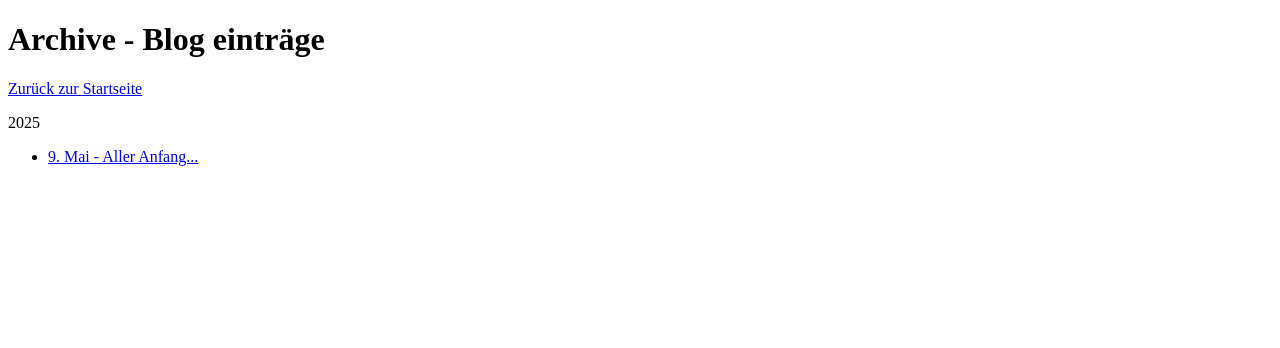
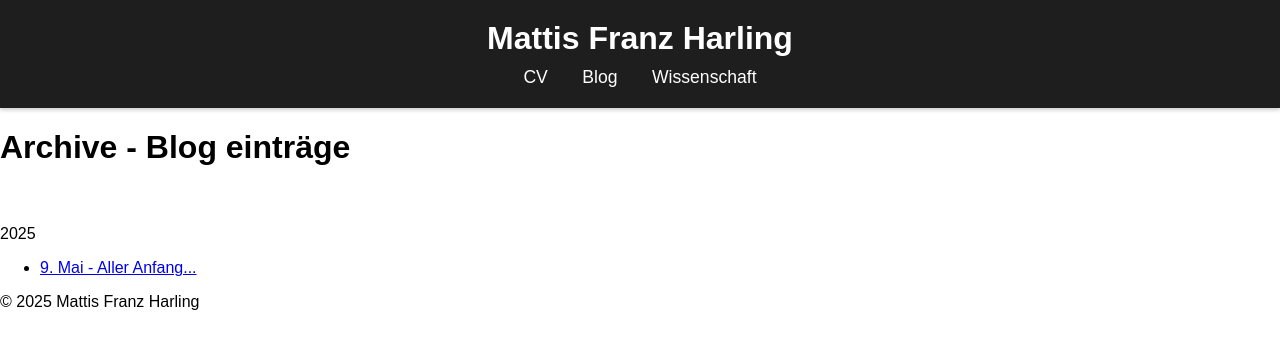
Before and after one commit to piquer05/piquer05.github.io, a plain HTML site: page blog/archive.html in a window 1280 px wide. Drawn offline with Linux system fonts and the light colour scheme.

Commit message:
Neuer Header

```diff
--- a/blog/archive.html
+++ b/blog/archive.html
@@ -1,10 +1,51 @@
 <!DOCTYPE html>
 <html lang="de">
 <head>
-  <meta charset="UTF-8" />
-  <meta name="viewport" content="width=device-width, initial-scale=1.0" />
+  <meta charset="UTF-8">
+  <title>Mattis Franz Harling</title>
+  <style>
+    body {
+      margin: 0;
+      font-family: Arial, sans-serif;
+    }
+
+    header {
+      background-color: #1e1e1e;
+      color: white;
+      padding: 20px 40px;
+      text-align: center;
+      box-shadow: 0 2px 4px rgba(0,0,0,0.2);
+    }
+
+    .logo {
+      font-size: 2em;
+      font-weight: bold;
+      margin-bottom: 10px;
+    }
+
+    nav a {
+      color: white;
+      text-decoration: none;
+      margin: 0 15px;
+      font-size: 1.1em;
+      transition: color 0.3s;
+    }
+
+    nav a:hover {
+      color: #00bcd4;
+    }
+  </style>
 </head>
 <body>
+
+  <header>
+    <div class="logo">Mattis Franz Harling</div>
+    <nav>
+      <a href="cv/cv.pdf">CV</a>
+      <a href="blog/archive.html">Blog</a>
+      <a href="mint/archive.html">Wissenschaft</a>
+    </nav>
+  </header>
   <h1>Archive - Blog einträge</h1>
   <nav>
     <a href="../index.html">Zurück zur Startseite</a>
@@ -15,5 +56,8 @@
             <a href="Aller-Anfang_blog_09052025.html">9. Mai - Aller Anfang...</a>
         </li>
     </ul>
+ <footer>
+        <p>&copy; 2025 Mattis Franz Harling</p>
+   </footer>
 </body>
 </html>
```
Also changed, not shown: blog/Aller-Anfang_blog_09052025.html (+43 -2 lines), index.html (+44 -3 lines).
